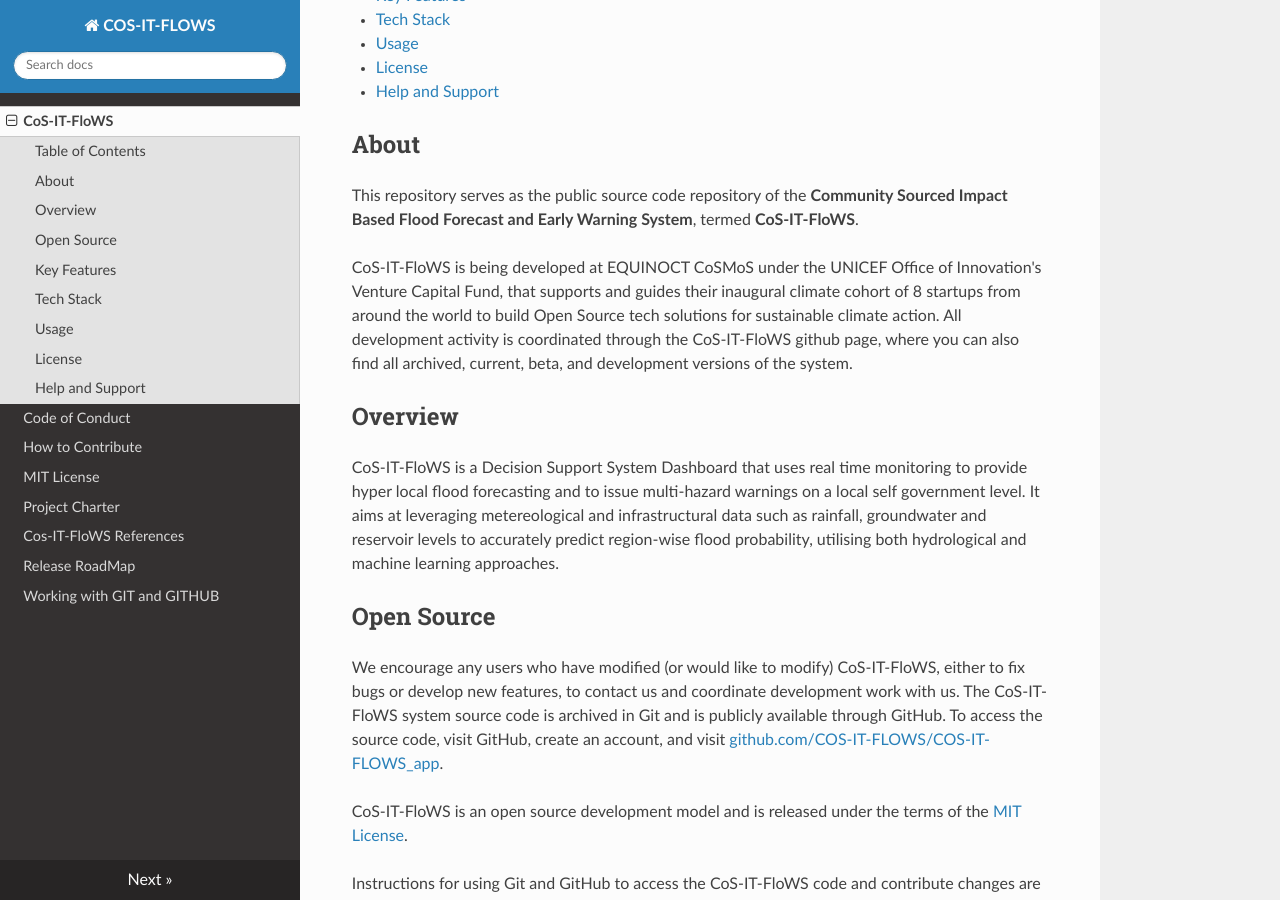
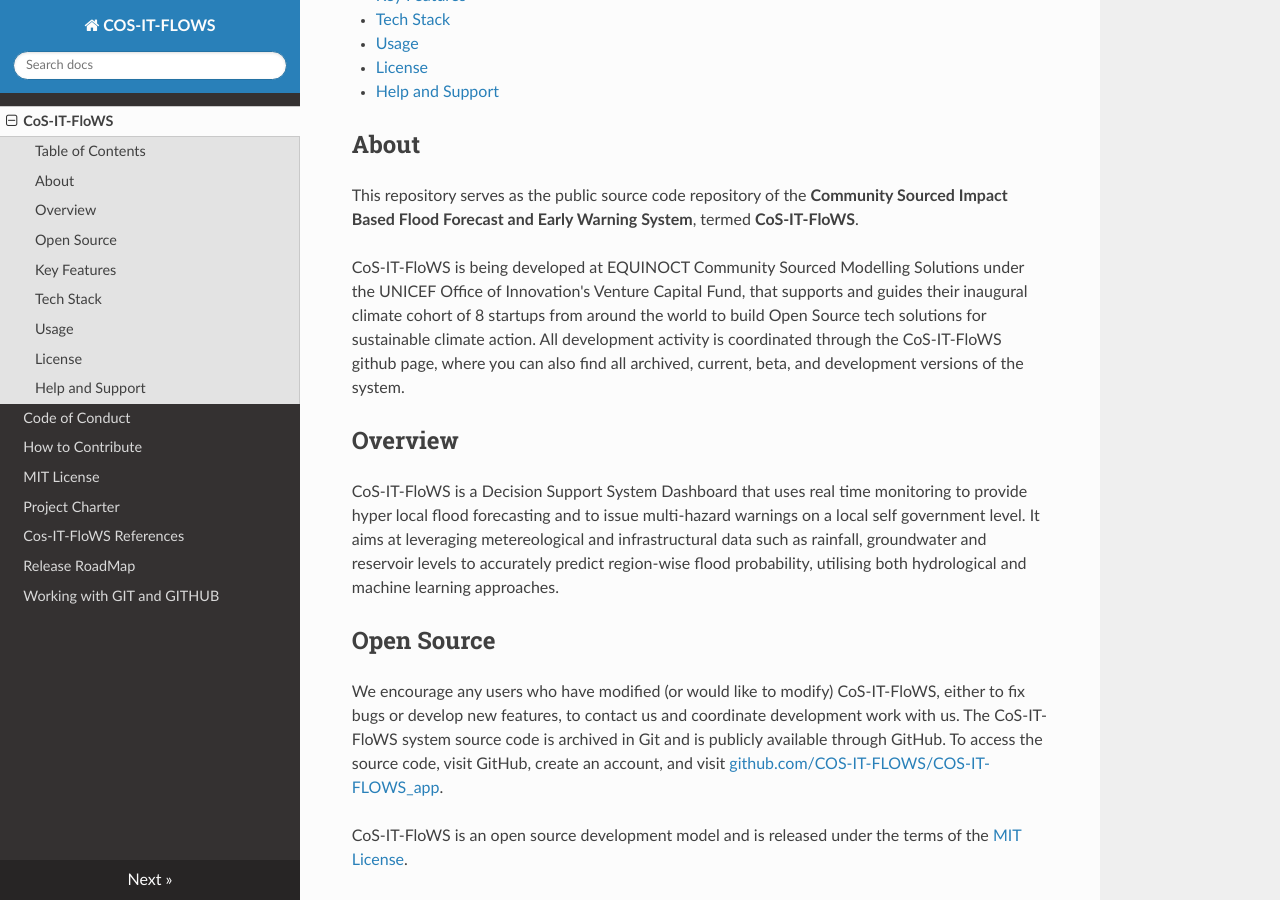
Before and after one commit to COS-IT-FLOWS/COS-IT-FLOWS-Documentation, an MkDocs documentation site: the page built from docs/index.md, in a window 1280 px wide and 900 px high, scrolled down 439 px. Built offline with MkDocs 1.6.1, drawn with Linux system fonts in a browser that asks for light colours; nearby versions of some CDN libraries.

Commit message:
Update index.md

```diff
--- a/docs/index.md
+++ b/docs/index.md
@@ -22,7 +22,7 @@
 
 This repository serves as the public source code repository of the **Community Sourced Impact Based Flood Forecast and Early Warning System**, termed **CoS-IT-FloWS**.
 
-CoS-IT-FloWS is being developed at EQUINOCT CoSMoS under the UNICEF Office of Innovation's Venture Capital Fund, that supports and guides their inaugural climate cohort of 8 startups from around the world to build Open Source tech solutions for sustainable climate action.
+CoS-IT-FloWS is being developed at EQUINOCT Community Sourced Modelling Solutions under the UNICEF Office of Innovation's Venture Capital Fund, that supports and guides their inaugural climate cohort of 8 startups from around the world to build Open Source tech solutions for sustainable climate action.
 All development activity is coordinated through the CoS-IT-FloWS github page, where you can also find all archived, current, beta, and development versions of the system.
 
 ## Overview
```
